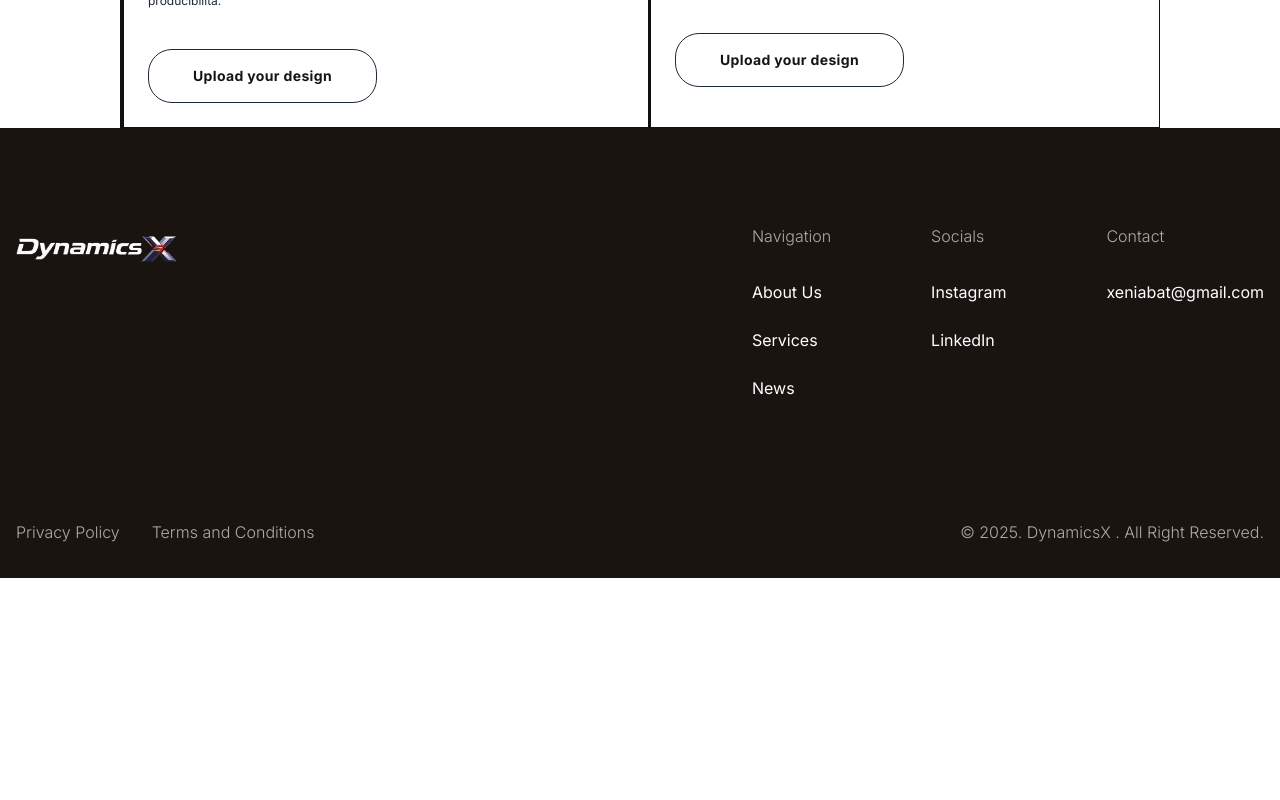
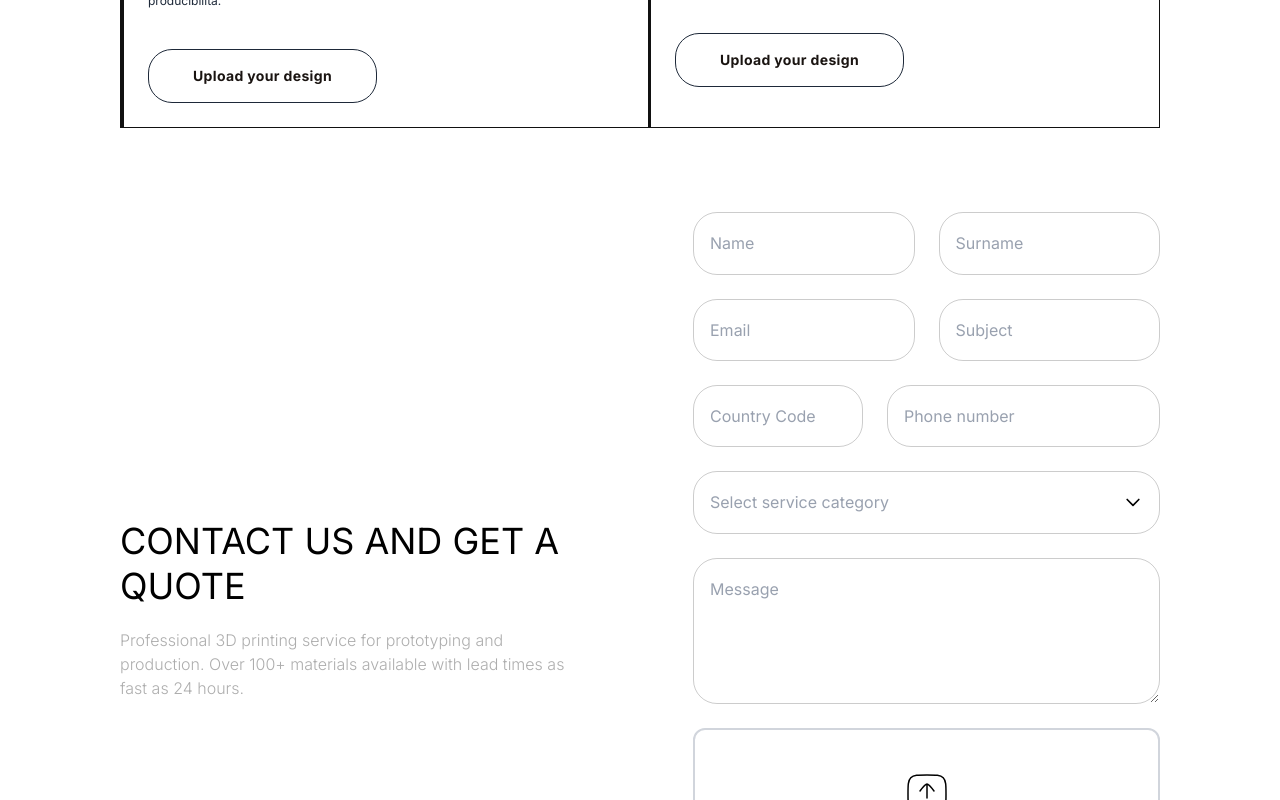
Before and after one commit to alimuzzaman-zamaddar/dynamic-x-project, a React (Vite) app: page /medicale-lab in a window 1280 px wide. Shown: the part 2100-2900 px from the top of the page. Before the commit the page ends 2678 px from the top, so only its background shows below. Built offline with nearby package versions, Linux system fonts and the light colour scheme.

Commit message:
feat:complete the medicale lab page

```diff
--- a/src/pages/MedicaleLab.jsx
+++ b/src/pages/MedicaleLab.jsx
@@ -5,6 +5,7 @@ import Rechiedi from '../components/PagesComponent/Medical/Richiedi'
 import Scientifica from '../components/PagesComponent/Medical/Scientifica'
 import Funzionable from '../components/PagesComponent/Medical/Funzionable'
 import Laboratorio from '../components/PagesComponent/Medical/Laboratorio'
+import Contact from '../components/CommonComponents/Contact'
 
 const MedicaleLab = () => {
   return (
@@ -14,6 +15,9 @@ const MedicaleLab = () => {
       <Funzionable />
       <Laboratorio />
       <Rechiedi />
+      <div className="lg:pb-18 pb-8">
+        <Contact />
+      </div>
     </>
   )
 }
```
